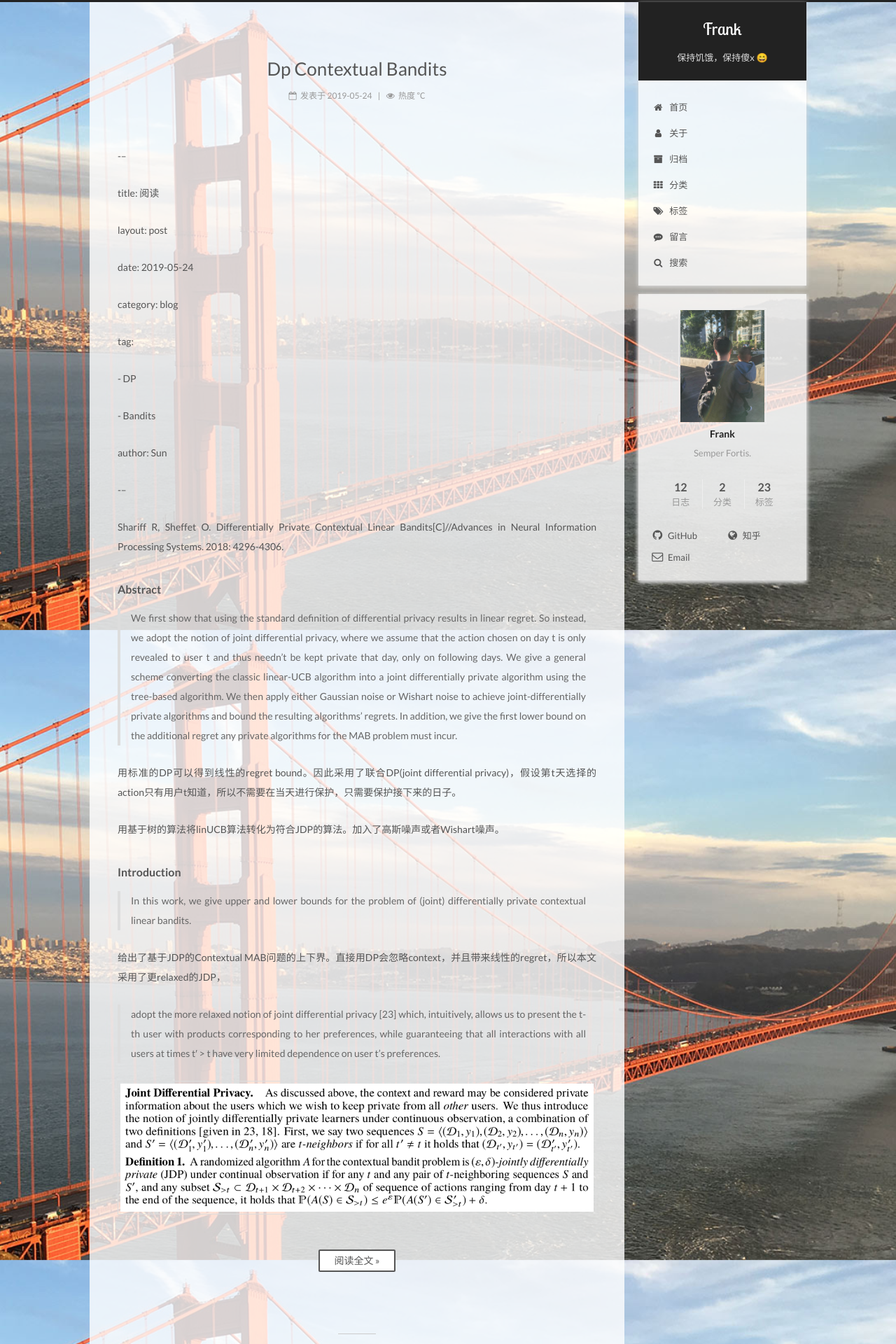
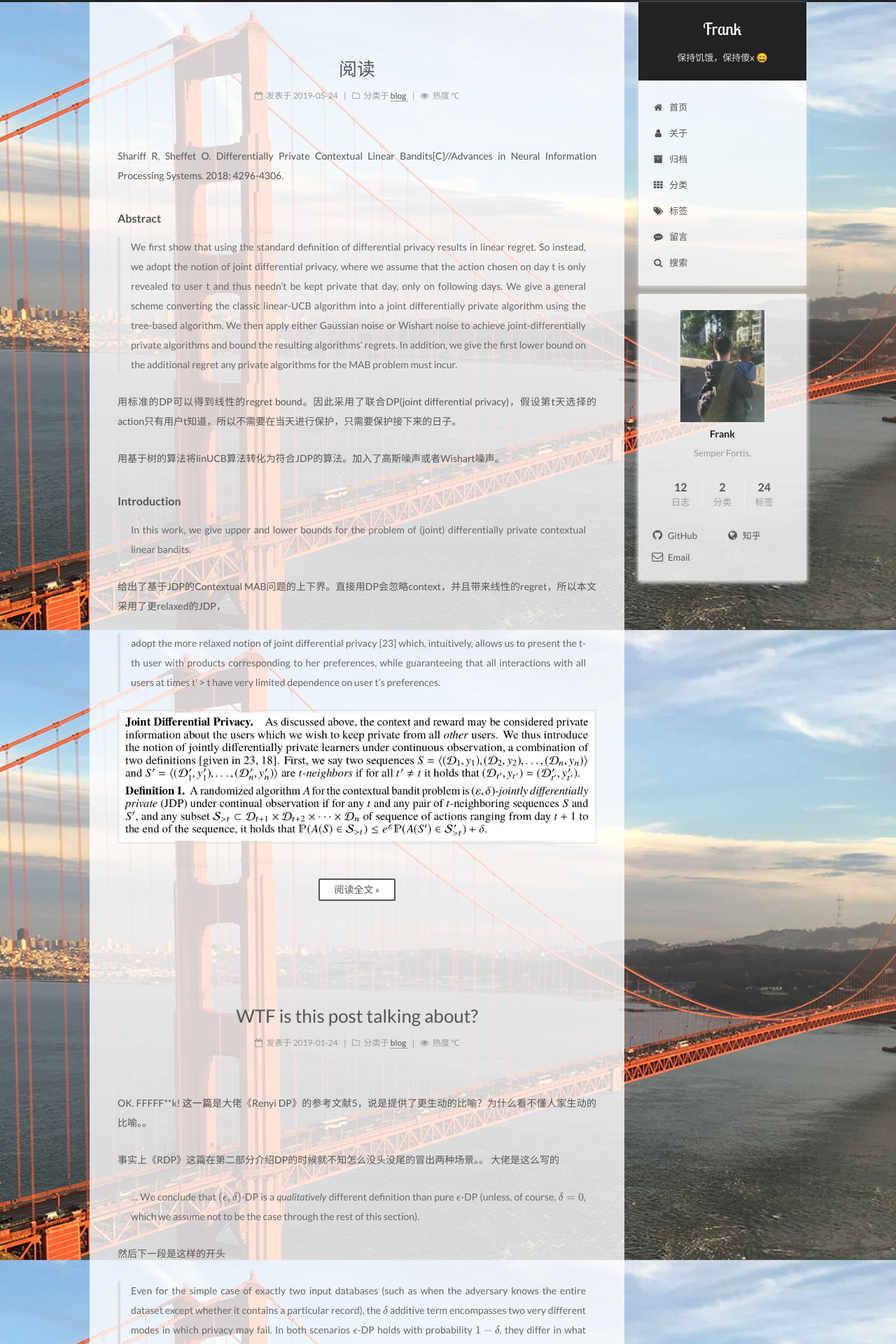
Before and after one commit to maidousj/maidousj.github.io, a Jekyll site: the page built from index.html, in a window 1280 px wide. Shown: the top 1920 px of the page at 70% size. Built offline with Jekyll 4.4.1, drawn with Linux system fonts in a browser that asks for light colours; some web fonts are replaced; formulas are drawn with MathJax 3; a script that is not in the unit is left out; the list of posts is cut into pages by our own code; comment, search, counter and statistics services are not loaded.

Commit message:
add DP contextual bandit paper reading

```diff
--- a/_posts/2019-05-24-DP-Contextual-Bandits.md
+++ b/_posts/2019-05-24-DP-Contextual-Bandits.md
@@ -1,22 +1,13 @@
-\---
-
+---
 title: <Differentially Private Contextual Linear Bandits> 阅读
-
 layout: post
-
 date: 2019-05-24
-
 category: blog
-
 tag:
-
-\- DP
-
-\- Bandits
-
-author: Sun
-
-\---
+- DP
+- Bandits
+author: Frank
+---
 
 
 
```
